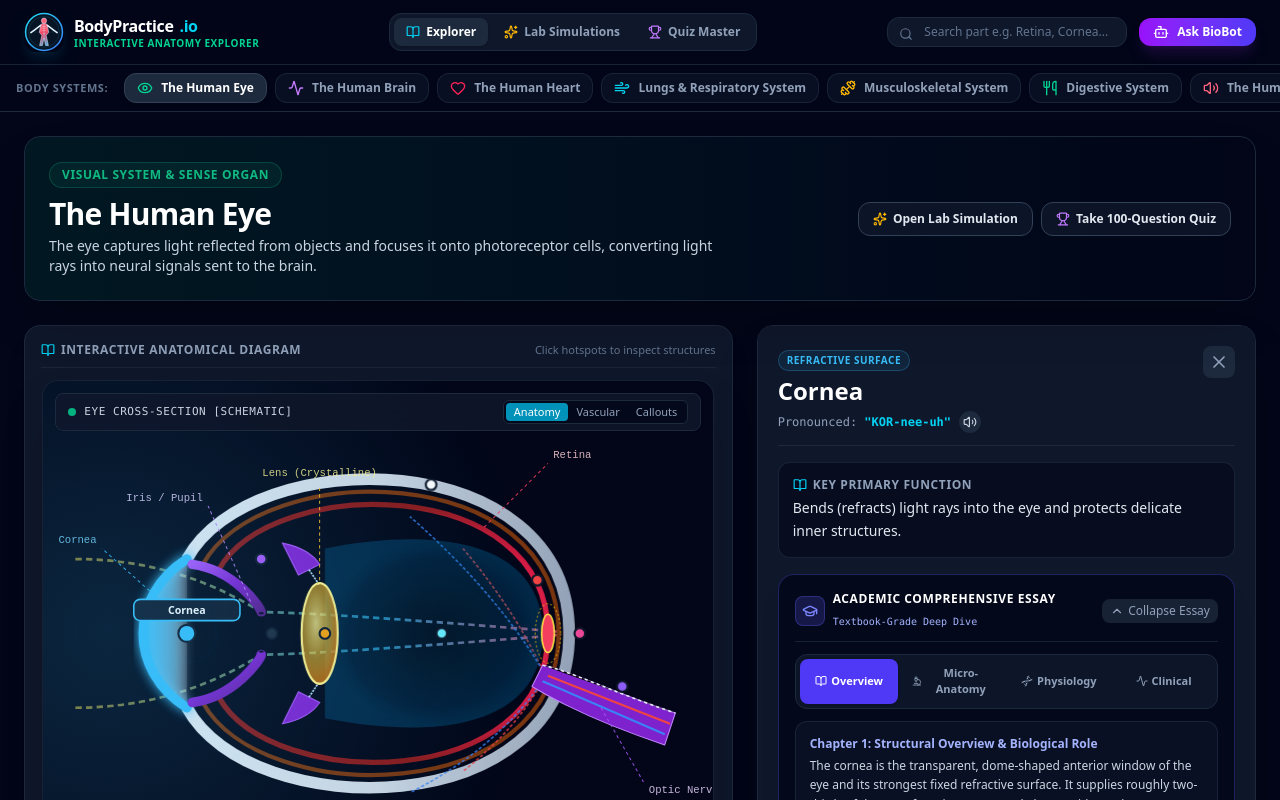
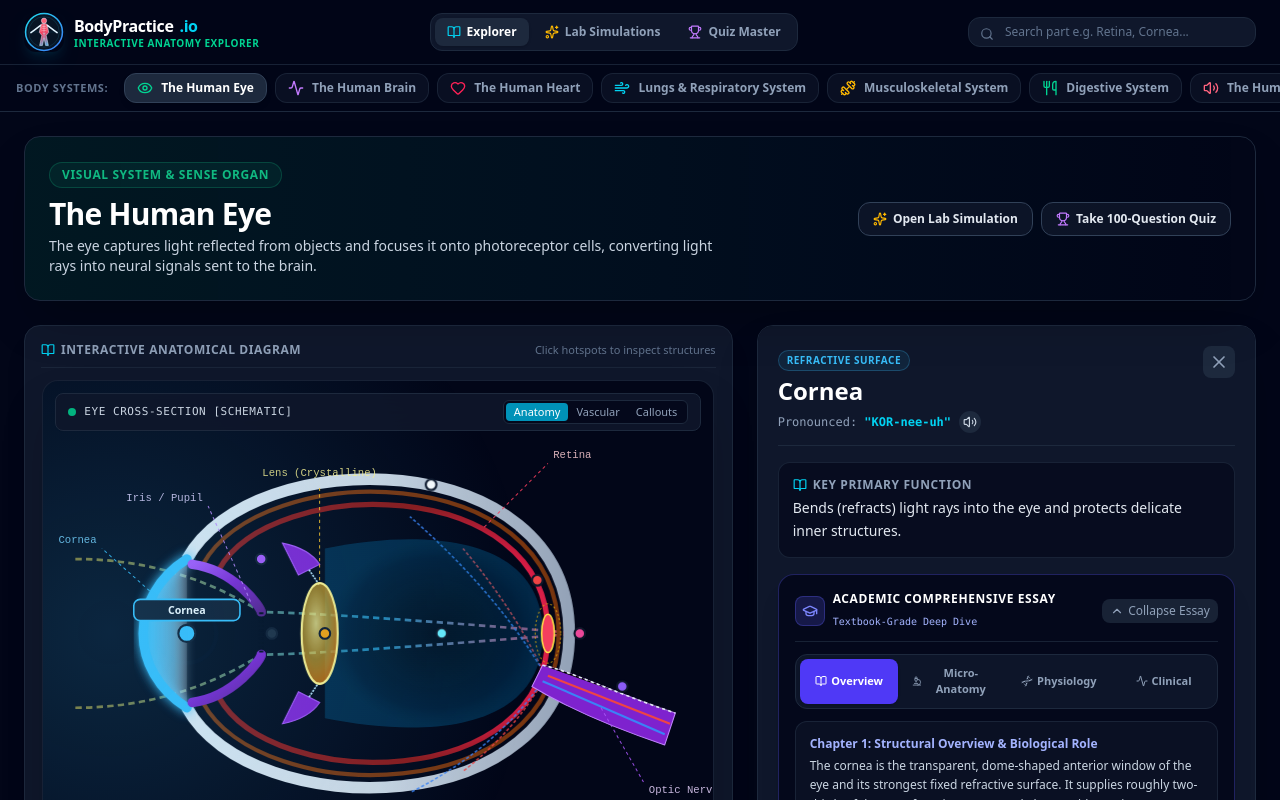
Before and after one commit to projectjimos/BodyPractice.io, a React (Vite) app: page / in a window 1280 px wide. Shown: the top 800 px of the page. Built offline with nearby package versions, Linux system fonts and the light colour scheme.

Commit message:
Remove BioBot controls from navbar

```diff
--- a/src/components/Navbar.tsx
+++ b/src/components/Navbar.tsx
@@ -1,5 +1,5 @@
 import React, { useState } from 'react';
-import { Eye, Heart, Activity, Wind, Dumbbell, Utensils, Search, Bot, BookOpen, Sparkles, Trophy, Volume2 } from 'lucide-react';
+import { Eye, Heart, Activity, Wind, Dumbbell, Utensils, Search, BookOpen, Sparkles, Trophy, Volume2 } from 'lucide-react';
 import { OrganId, OrganSystem } from '../types';
 
 interface NavbarProps {
@@ -8,7 +8,6 @@ interface NavbarProps {
   onSelectOrgan: (organId: OrganId) => void;
   activeTab: 'explorer' | 'lab' | 'quiz';
   onSelectTab: (tab: 'explorer' | 'lab' | 'quiz') => void;
-  onOpenAiTutor: () => void;
   onSearchSelectPart: (organId: OrganId, partId: string) => void;
 }
 
@@ -18,7 +17,6 @@ export const Navbar: React.FC<NavbarProps> = ({
   onSelectOrgan,
   activeTab,
   onSelectTab,
-  onOpenAiTutor,
   onSearchSelectPart
 }) => {
   const [searchQuery, setSearchQuery] = useState('');
@@ -66,22 +64,13 @@ export const Navbar: React.FC<NavbarProps> = ({
               </span>
             </div>
           </div>
-
-          <button
-            onClick={onOpenAiTutor}
-            className="md:hidden p-2 rounded-xl bg-purple-600 text-white text-xs font-bold flex items-center gap-1.5 shadow-lg shadow-purple-900/40"
-          >
-            <Bot className="w-4 h-4" /> AI Tutor
-          </button>
         </div>
 
         <div className="flex items-center bg-slate-900 border border-slate-800 rounded-xl p-1 gap-1 text-xs">
           <button
             onClick={() => onSelectTab('explorer')}
             className={`px-3 py-1.5 rounded-lg font-semibold transition-all flex items-center gap-1.5 ${
-              activeTab === 'explorer'
-                ? 'bg-slate-800 text-white shadow'
-                : 'text-slate-400 hover:text-slate-200'
+              activeTab === 'explorer' ? 'bg-slate-800 text-white shadow' : 'text-slate-400 hover:text-slate-200'
             }`}
           >
             <BookOpen className="w-3.5 h-3.5 text-cyan-400" /> Explorer
@@ -90,9 +79,7 @@ export const Navbar: React.FC<NavbarProps> = ({
           <button
             onClick={() => onSelectTab('lab')}
             className={`px-3 py-1.5 rounded-lg font-semibold transition-all flex items-center gap-1.5 ${
-              activeTab === 'lab'
-                ? 'bg-slate-800 text-white shadow'
-                : 'text-slate-400 hover:text-slate-200'
+              activeTab === 'lab' ? 'bg-slate-800 text-white shadow' : 'text-slate-400 hover:text-slate-200'
             }`}
           >
             <Sparkles className="w-3.5 h-3.5 text-amber-400" /> Lab Simulations
@@ -101,9 +88,7 @@ export const Navbar: React.FC<NavbarProps> = ({
           <button
             onClick={() => onSelectTab('quiz')}
             className={`px-3 py-1.5 rounded-lg font-semibold transition-all flex items-center gap-1.5 ${
-              activeTab === 'quiz'
-                ? 'bg-slate-800 text-white shadow'
-                : 'text-slate-400 hover:text-slate-200'
+              activeTab === 'quiz' ? 'bg-slate-800 text-white shadow' : 'text-slate-400 hover:text-slate-200'
             }`}
           >
             <Trophy className="w-3.5 h-3.5 text-purple-400" /> Quiz Master
@@ -111,7 +96,7 @@ export const Navbar: React.FC<NavbarProps> = ({
         </div>
 
         <div className="flex items-center gap-3 w-full md:w-auto">
-          <div className="relative flex-1 md:w-60">
+          <div className="relative flex-1 md:w-72">
             <div className="relative">
               <Search className="w-3.5 h-3.5 absolute left-3 top-2.5 text-slate-500" />
               <input
@@ -131,7 +116,7 @@ export const Navbar: React.FC<NavbarProps> = ({
               <div className="absolute left-0 right-0 top-10 bg-slate-900 border border-slate-800 rounded-xl shadow-2xl p-2 z-50 max-h-60 overflow-y-auto space-y-1">
                 {searchResults.map(({ systemId, part }) => (
                   <button
-                    key={part.id}
+                    key={`${systemId}-${part.id}`}
                     onClick={() => {
                       onSearchSelectPart(systemId as OrganId, part.id);
                       setIsSearchOpen(false);
@@ -149,21 +134,12 @@ export const Navbar: React.FC<NavbarProps> = ({
               </div>
             )}
           </div>
-
-          <button
-            onClick={onOpenAiTutor}
-            className="hidden md:flex items-center gap-2 bg-gradient-to-r from-purple-600 to-indigo-600 hover:from-purple-500 hover:to-indigo-500 text-white font-bold py-1.5 px-3.5 rounded-xl text-xs shadow-lg shadow-purple-900/30 transition-all hover:scale-[1.02]"
-          >
-            <Bot className="w-4 h-4" /> Ask BioBot
-          </button>
         </div>
       </div>
 
       <div className="bg-slate-950/80 border-t border-slate-800/80 px-4 py-2 overflow-x-auto no-scrollbar">
         <div className="max-w-7xl mx-auto flex items-center gap-2">
-          <span className="text-[11px] font-bold text-slate-500 uppercase tracking-wider mr-2 whitespace-nowrap">
-            Body Systems:
-          </span>
+          <span className="text-[11px] font-bold text-slate-500 uppercase tracking-wider mr-2 whitespace-nowrap">Body Systems:</span>
           {(Object.values(organSystems) as OrganSystem[]).map((sys) => {
             const isActive = activeOrganId === sys.id;
             return (
```
